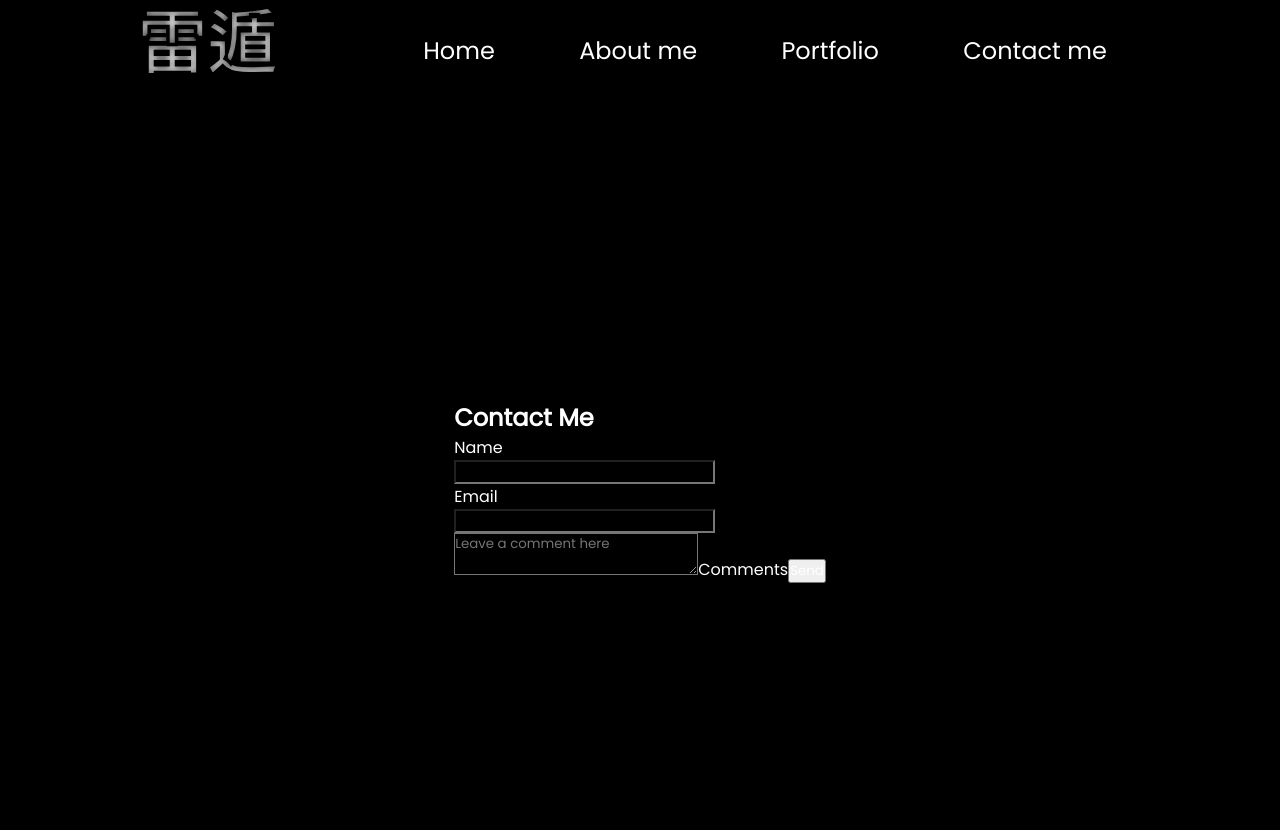
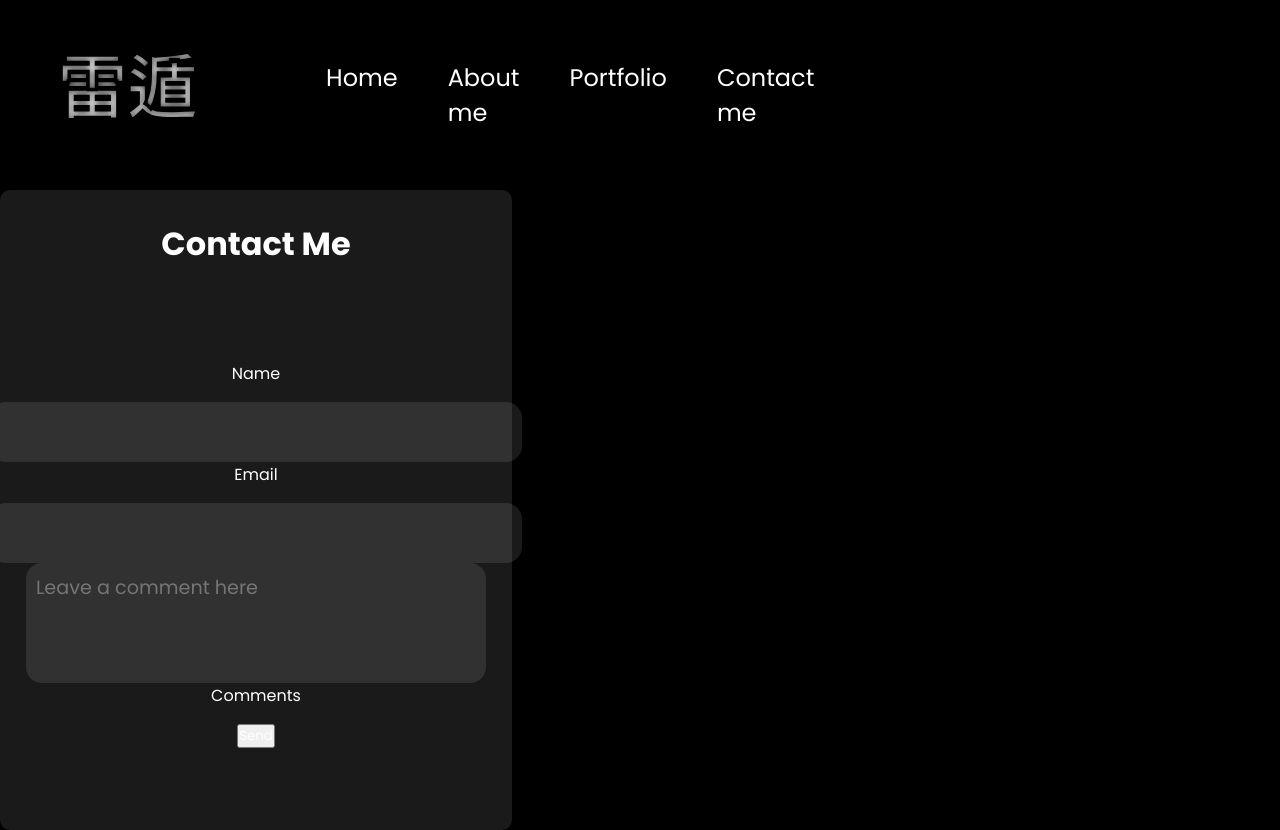
Before and after one commit to Xkaminari/my-cv, a React (Create React App) app: page /ContactMe in a window 1280 px wide. Before the commit the page ends 800 px from the top, so only its background shows below. Built offline with nearby package versions, Linux system fonts and the light colour scheme.

Commit message:
BigUpdate

```diff
--- a/src/ContactMe/ContactMe.css
+++ b/src/ContactMe/ContactMe.css
@@ -1,21 +1,111 @@
-input {
-    background: #000000;
+:root {
+    --red: #EA1009;
+    --white: #FFFFFF;
+}
+
+
+
+h2 {
+    text-align: center;
+    padding: 30px;
+    font-family: Poppins-bold;
+    font-size: 2em;
+}
+
+.Contact-me-contente {
+    margin-top: 1vh;
+    display: flex;
+    justify-content: space-around;
+    align-items: center;
+}
+
+.Contact-me-form {
+    width: 40vw;
+    height: 80vh;
+    background: rgba( 255, 255, 255, 0.10 );
+    backdrop-filter: blur(10px);
+    border-radius: 10px;
+}
+
+form {
+    display: flex;
+    flex-direction: column;
+    justify-content: center;
+    align-items: center;
+    height: 80%;
+}
+
+form div {
+    display: flex;
+    flex-direction: column;
+    width: 60%;
+    height: 20%;
+}
+
+label {
+    margin-bottom: 2vh;
+}
+
+input, textarea {
+    font-size: 1.2em;
+    padding: 10px;
+    outline: none;
+    width: 100%;
+    height: 40px;
+    border: none;
+    border-radius: 16px;
+    background: rgba( 255, 255, 255, 0.10 );
     display: block;
 }
 
 textarea {
-
-    background: #000000;
+    resize: none;
+    height: 100px;
+    width: 440px;
+    padding: 10px;
+    color: var(--white);
 }
 
-.Contact-me-content {
-    width: 100%;
+.links-section {
+    width: 30vw;
+    height: 60vh;
+    background: rgba( 255, 255, 255, 0.10 );
+    backdrop-filter: blur(10px);
+    border-radius: 10px;
+}
+
+.links-list {
+    list-style: none;
     display: flex;
     flex-direction: column;
-    justify-content: center;
+    justify-content: space-evenly;
     align-items: center;
+    height: 60%;
 }
 
-.Contact-me-form {
-    margin-top: 300px;
+.links-list li {
+    font-size: 1.5em;
 }
+
+.links-list li .fa-brands {
+    margin-right: 15px;
+}
+
+#form-btn {
+    font-family: Poppins-medium;
+    font-size: 1.5em;
+    height: 50px;
+    width: 60%;
+    border-radius: 16px;
+    border: none;
+    background: rgba( 255, 255, 255, 0.10 );
+    margin-top: 55px;
+    position: static;
+    transition: 1s;
+}
+
+#form-btn:hover {
+    background: var(--white);
+    color: rgba(0, 0, 0, 0.418);
+
+}
```
